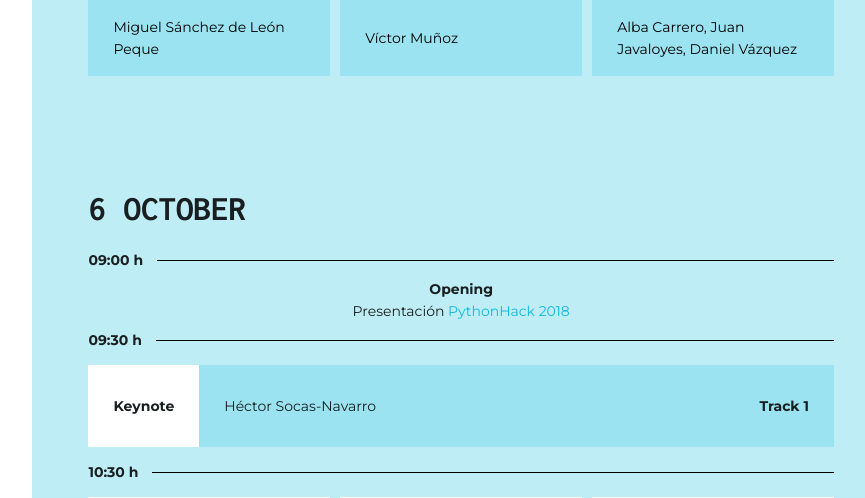
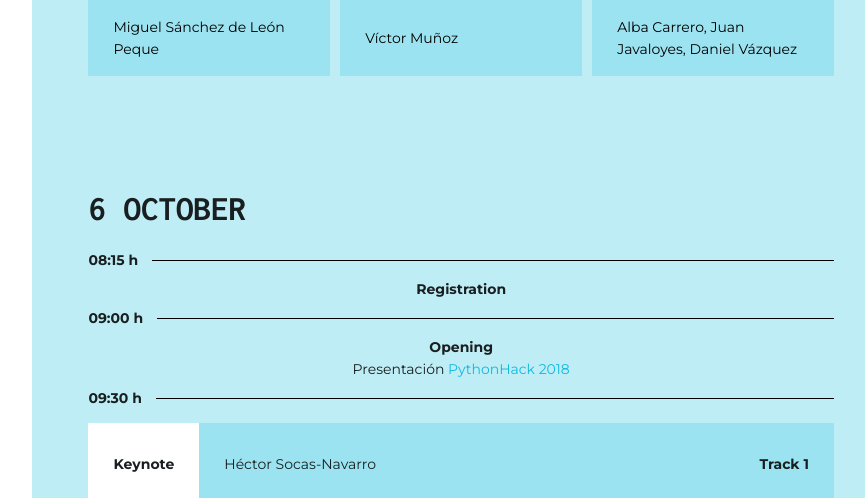
Before and after one commit to python-spain/PyConES-2018, a Django app: page / in a window 1280 px wide. Shown: the part 4302-4800 px from the top of the page, without its empty margins (390-1255 px from the left). Run offline with Django 3.2, Linux system fonts and the light colour scheme; style sheets or scripts are compiled from the project's sources; some libraries are stand-ins or nearby versions.

Commit message:
add Registration

```diff
--- a/web/templates/sections/schedule.html
+++ b/web/templates/sections/schedule.html
@@ -21,6 +21,8 @@
         </div>
 
         <h2 class="schedule__day">{% trans "6 October" %}</h2>
+        {% include "sections/blocks/schedule-time.html" with time="08:15" %}
+        <p class="schedule__row--break">{% trans "Registration" %}</p>
         {% include "sections/blocks/schedule-time.html" with time="09:00" %}
         <p class="schedule__row--break">{% trans "Opening" %}</p>
         <p class="schedule__row--break is-font-weight-normal">
```
Also changed, not shown: locale/es/LC_MESSAGES/django.po.
